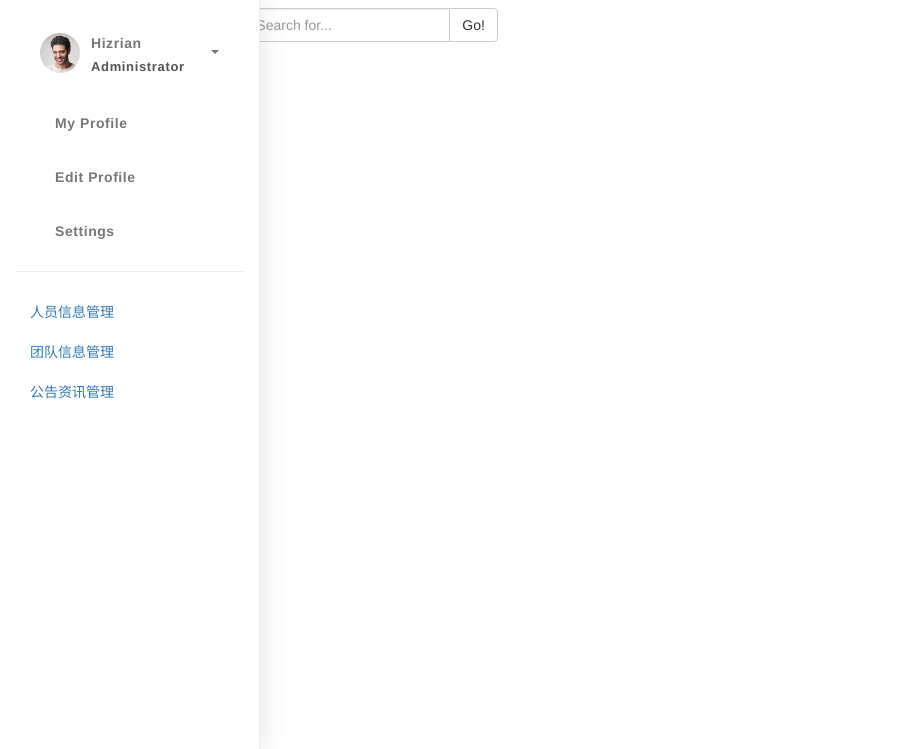
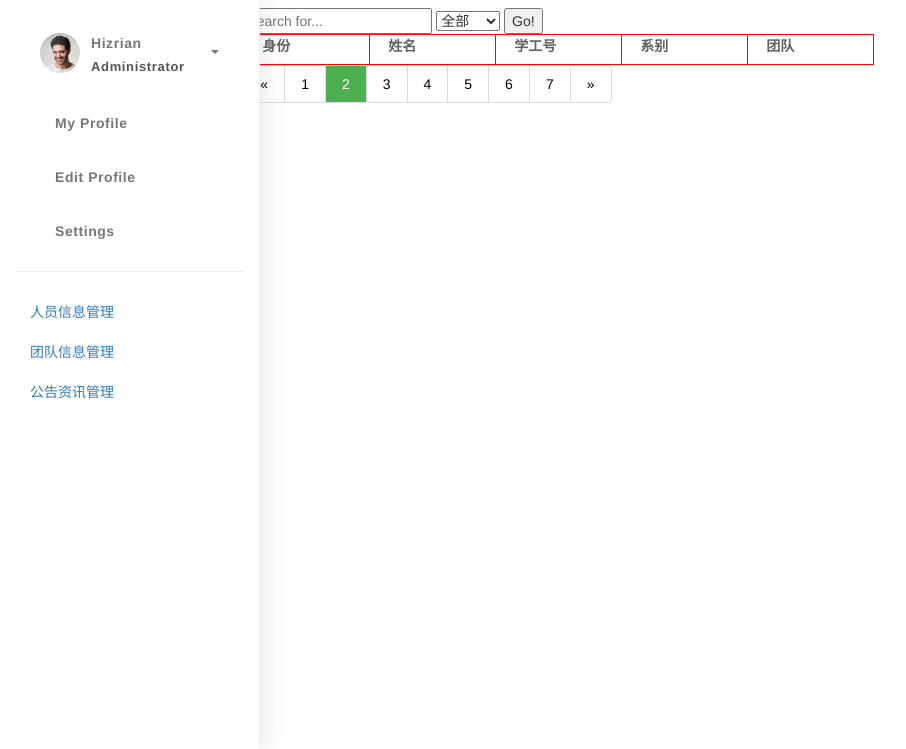
Before and after one commit to xjnnb/webwork, a PHP site: page /assets/common/main.html in a window 1280 px wide. Shown: the part 51-800 px from the top of the page, without its empty margins (0-906 px from the left). Run offline with PHP 8.4, Linux system fonts and the light colour scheme; some libraries are stand-ins or nearby versions.

Commit message:
search update1

```diff
--- a/assets/common/main.html
+++ b/assets/common/main.html
@@ -19,7 +19,7 @@
 
     <!-- Custom styles for this template -->
 
-    <link href="dashboard.css" rel="stylesheet">
+
     <link rel="stylesheet"
         href="https://fonts.googleapis.com/css?family=Nunito:200,200i,300,300i,400,400i,600,600i,700,700i,800,800i,900,900i">
 
@@ -27,8 +27,11 @@
     <link rel="stylesheet" href="../css/demo.css">
 
     <!-- HTML5 shim and Respond.js for IE8 support of HTML5 elements and media queries -->
+    <![endif]-->
+    <link rel="stylesheet" href="../css/main.css" type="text/css">
 
-    <![endif]-->
+    <script src="http://libs.baidu.com/jquery/2.0.0/jquery.js"></script>
+    <script type="text/javascript" src="../js/main.js"></script>
 </head>
 
 <body>
@@ -46,21 +49,8 @@
             </div>
             <div id="navbar" class="navbar-collapse collapse">
                 <ul class="nav navbar-nav navbar-right">
-                    <li><a href="#">Sign out</a></li>
+                    <li><a href="../../index.html">Sign out</a></li>
                 </ul>
-                <!--            <form class="navbar-left navbar-form nav-search mr-md-3" action="">-->
-                <!--                <div row>-->
-                <!--                        <div class="col-lg">-->
-                <!--                            <div class="input-group">-->
-                <!--                                <input type="text" class="form-control" placeholder="Search for...">-->
-                <!--                                    <span class="input-group-btn">-->
-                <!--                                        <button class="btn btn-default" type="button">Go!</button>-->
-                <!--                                    </span>-->
-                <!--                            </div>-->
-                <!--                            &lt;!&ndash; /.input-group &ndash;&gt;-->
-                <!--                        </div>-->
-                <!--                </div>-->
-                <!--            </form>-->
             </div>
         </div>
     </nav>
@@ -112,12 +102,42 @@
 
             </div>
             <div class="col-sm-9 col-sm-offset-3 col-md-10 col-md-offset-2 main">
-                <form class="navbar-left navbar-form nav-search mr-md-3" action="">
-                    <div class="input-group">
-                        <input type="text" class="form-control" placeholder="Search for...">
-                        <span class="input-group-btn">
-                            <button class="btn btn-default" type="button">Go!</button>
+                <form class="navbar-left navbar-form nav-search mr-md-3" action="" method="post">
+                    <div class="search-group">
+                        <input type="text"  placeholder="Search for..." id="searchText">
+                        <select id="seltype">
+                            <option value ="allSearch">全部</option>
+                            <option value ="id">学工号</option>
+                            <option value ="name">姓名</option>
+                            <option value="team">团队</option>
+                            <option value="dept">系别</option>
+                        </select>
+                        <span >
+                            <button  type="button" id = "searchBt">Go!</button>
                         </span>
+                    </div>
+                    <div id="selectInfo">
+                        <table>
+                            <tr>
+                                <td><label >身份</label></td>
+                                <td><label >姓名</label></td>
+                                <td><label >学工号</label></td>
+                                <td><label >系别</label></td>
+                                <td><label >团队</label></td>
+                            </tr>
+                        </table>
+
+                        <ul class="pagination">
+                            <li><a href="#">«</a></li>
+                            <li><a href="#">1</a></li>
+                            <li><a class="active" href="#">2</a></li>
+                            <li><a href="#">3</a></li>
+                            <li><a href="#">4</a></li>
+                            <li><a href="#">5</a></li>
+                            <li><a href="#">6</a></li>
+                            <li><a href="#">7</a></li>
+                            <li><a href="#">»</a></li>
+                        </ul>
                     </div>
                     <!-- /.input-group -->
 
@@ -138,9 +158,9 @@
     </script>
     <script src="https://cdn.bootcss.com/bootstrap/3.3.7/js/bootstrap.min.js"></script>
     <!-- Just to make our placeholder images work. Don't actually copy the next line! -->
-    <script src="../../assets/js/vendor/holder.min.js"></script>
+
     <!-- IE10 viewport hack for Surface/desktop Windows 8 bug -->
-    <script src="../../assets/js/ie10-viewport-bug-workaround.js"></script>
+
 </body>
 
 </html>
--- a/assets/common/signup.php
+++ b/assets/common/signup.php
@@ -1,10 +1,10 @@
 <?php
-$user_name=trim($_POST['user_name']);
-$user_id=trim($_POST['user_id']);
+$user_name=trim($_POST['user_name']);//1
+$user_id=trim($_POST['user_id']);//1
 $user_sex=$_POST['user_sex'];
 $team_id=$_POST['team_id'];
 $user_status=$_POST['user_status'];//用户身份
-$user_password=$_POST['user_password'];
+$user_password=$_POST['user_password'];//1
 $is_ok=0;      //默认未审核  1为审核通过  未通过则直接删除
 $introduce_id=0;//默认为0  空介绍
 $user_dept=$_POST['user_dept'];
--- /dev/null
+++ b/assets/css/main.css
@@ -0,0 +1,29 @@
+ul.pagination {
+    display: inline-block;
+    padding: 0;
+    margin: 0;
+}
+
+ul.pagination li {display: inline;}
+
+ul.pagination li a {
+    transition: background-color .3s;
+    color: black;
+    float: left;
+    padding: 8px 16px;
+    text-decoration: none;
+}
+
+ul.pagination li a.active {
+    background-color: #4CAF50;
+    color: white;
+}
+
+ul.pagination li a:hover:not(.active) {background-color: #ddd;}
+
+
+label{
+    width:120px;height:24px;display:block;float:left;line-height:22px;color:#616161;padding-left:18px;margin-right:5px;
+}
+table{border:1px solid #F00}
+td{border:1px solid #F00}
--- /dev/null
+++ b/assets/js/main.js
@@ -0,0 +1,26 @@
+
+$(document).ready(function(){
+    $("#searchBt").click(function(){
+        var data=[{'teacher':'王老师','student':'{"name":"小明","age":"12"}'},{'teacher':'张老师','student':'{"name":"小红","age":"13"}'}];
+        console.log(data.length);
+        var id=$("#searchText").val();
+        var seltype=$("#seltype").val();
+        $.post("../common/main.php",{"searchText":id,"seltype":seltype},function (data) {
+            var html="";
+            console.log(data);
+            console.log((data.length));
+            // console.log("debug");
+            for(var i = 1 ; i<data.length;i++){
+                html+='<tr>';
+                html+="<td>"+data[i].status+"</td>"
+                    +"<td>"+data[i].name+"</td>"
+                    +"<td>"+data[i].id+"</td>"
+                    +"<td>"+data[i].dept+"</td>"
+                    +"<td>"+data[i].team+"</td>";
+                html+='</tr>';
+            }
+
+            $("#selectInfo").append(html);
+        });
+    });
+});
--- a/assets/lab.sql
+++ b/assets/lab.sql
@@ -3,15 +3,15 @@
 
  Source Server         : localhost_3306
  Source Server Type    : MySQL
- Source Server Version : 50723
+ Source Server Version : 50714
  Source Host           : localhost:3306
  Source Schema         : lab
 
  Target Server Type    : MySQL
- Target Server Version : 50723
+ Target Server Version : 50714
  File Encoding         : 65001
 
- Date: 23/05/2019 12:44:41
+ Date: 20/05/2019 16:48:29
 */
 
 SET NAMES utf8mb4;
```
Also changed, not shown: assets/common/login.php (+7 -2 lines), assets/common/main.php (added, +91 -0 lines), assets/common/signup.html (+8 -3 lines), CHANGELOG.md.
